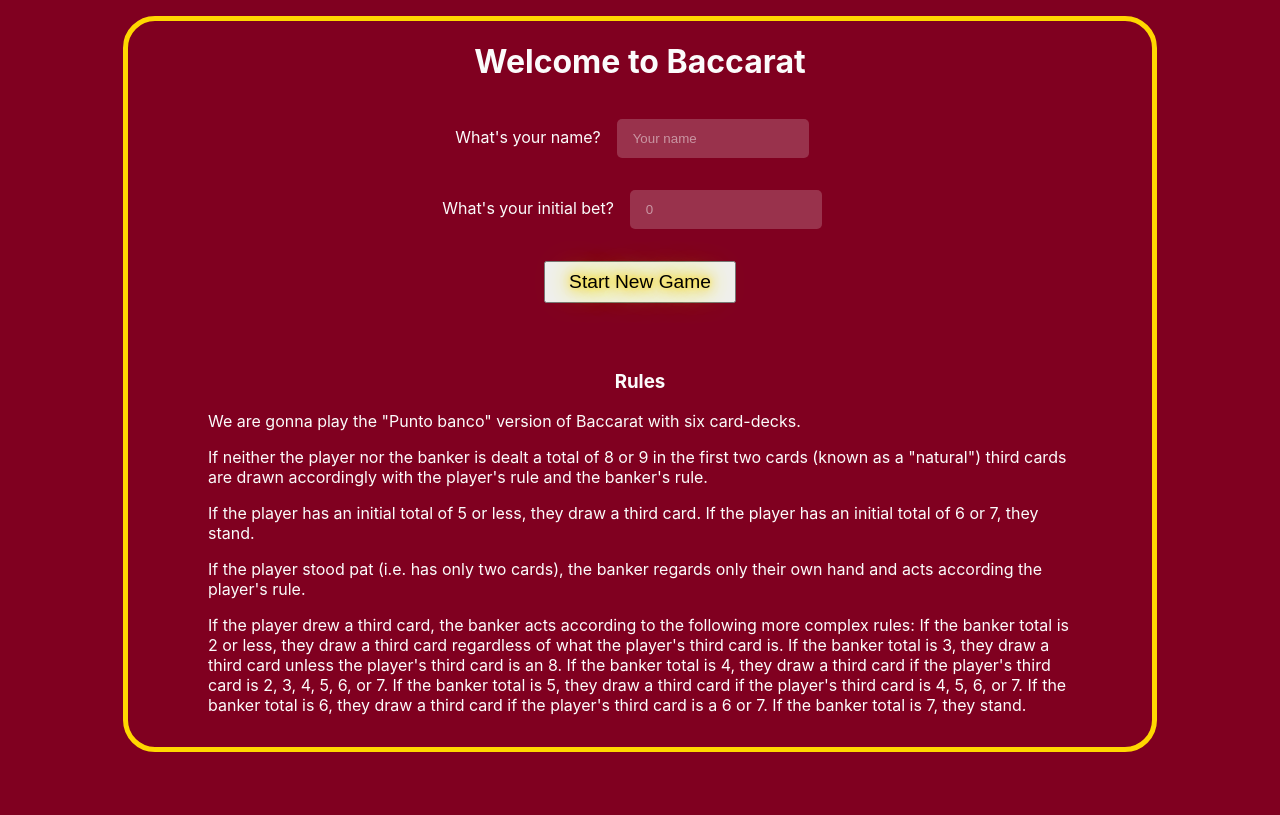
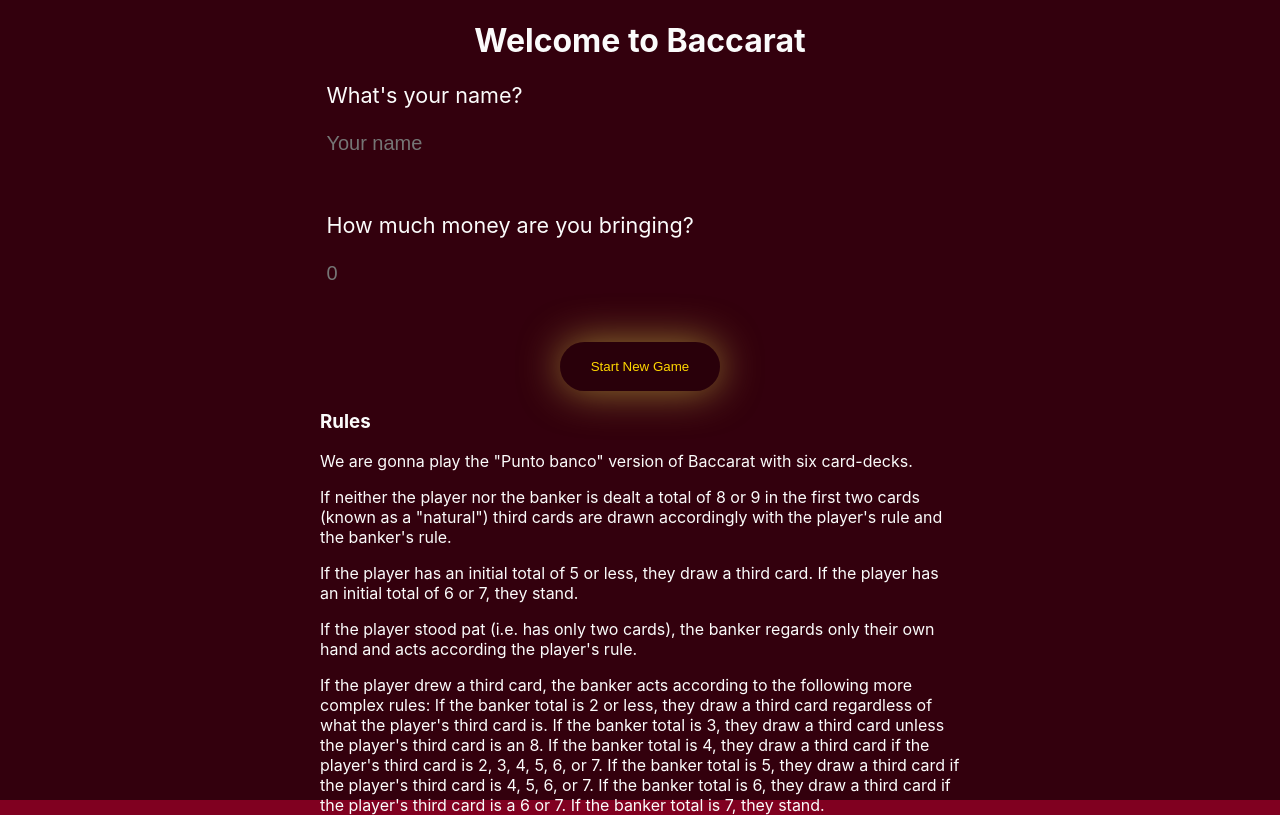
Before and after one commit to Ewelina92/Baccarat, a React (Create React App) app: page / in a window 1280 px wide. Built offline with nearby package versions, Linux system fonts and the light colour scheme.

Commit message:
overlay beginning

```diff
--- /dev/null
+++ b/src/components/overlays/StartOverlay.module.scss
@@ -0,0 +1,96 @@
+* {
+  box-sizing: border-box;
+}
+
+.overlay {
+  position: absolute;
+  width: 100vw;
+  height: 100vh;
+  top: 0;
+  left: 50%;
+  -webkit-transform: translateX(-50%);
+  transform: translateX(-50%);
+  background-color: rgba(0, 0, 0, 0.6);
+  text-align: center;
+  // display: flex;
+  // justify-content: center;
+  // align-content: center;
+  flex-wrap: wrap;
+  z-index: 10000000;
+
+  form {
+    width: 70vw;
+    // border: 1px solid green;
+    margin: 0 auto;
+    display: flex;
+    flex-direction: column;
+    text-align: left;
+
+    div {
+      padding-bottom: 3rem;
+      display: flex;
+      width: 70%;
+      margin: 0 auto;
+    }
+
+    label {
+        font-size: 1.35rem;
+    }
+
+    label,
+    input {
+      width: 100%;
+    }
+
+    input {
+      font-size: 1.25rem;
+      margin-top: 1rem;
+      padding: 0.5rem 0;
+      background-color: transparent;
+      border: none;
+      border-bottom: 1px solid transparent;
+      color: yellow;
+    }
+
+    input:focus {
+      outline: none;
+      border-color: yellow;
+    }
+
+    button {
+      margin: 0 auto;
+      color: rgb(255, 215, 0);
+      background-color: rgba(0, 0, 0, 0.2);
+      padding: 1rem 0;
+      width: 10rem;
+      border: 1px solid transparent;
+      border-radius: 3rem;
+      cursor: pointer;
+      box-shadow: 0px 0px 40px rgba(245, 237, 84, 0.5);
+    }
+
+    button:hover {
+      box-shadow: 0px 0px 40px rgba(245, 237, 84, 0.8);
+    }
+  }
+}
+
+.rules {
+  margin: 0 auto;
+  width: 50vw;
+  text-align: left;
+  font-size: 1rem;
+}
+
+.overlayButtons {
+  flex-basis: 100%;
+  text-align: center;
+
+  button {
+    font-size: 1.5rem;
+    padding: 0.75rem 1rem;
+    margin: 0 1rem;
+    width: 15rem;
+    cursor: pointer;
+  }
+}
--- /dev/null
+++ b/src/components/overlays/StartOverlay.tsx
@@ -0,0 +1,101 @@
+import React from "react";
+import { observer } from "mobx-react";
+import { Portal } from "./Portal";
+import styles from "./StartOverlay.module.scss";
+import { useMainStore } from "../../hooks/useMainStore";
+import { GameStage } from "../../stores/gameStore";
+
+export const StartOverlay = observer(() => {
+  const { game, player } = useMainStore();
+  const [name, setName] = React.useState("");
+  const [bet, setBet] = React.useState(0);
+
+  const handleName = (event: React.ChangeEvent<HTMLInputElement>) => {
+    setName(event.target.value);
+  };
+
+  const handleMoney = (event: React.ChangeEvent<HTMLInputElement>) => {
+    // setBet(+event.target.value);
+    console.log(event.target.value);
+  };
+
+  const startGame = () => {
+    game.setGameStage(GameStage.InitialCards);
+    player.setPlayerName(name);
+  };
+
+  return (
+    <Portal>
+      <div className={styles.overlay}>
+        <h1>Welcome to Baccarat</h1>
+        <form>
+          <div>
+            <label htmlFor="player-name">
+              What&#39;s your name?
+              <input
+                id="player-name"
+                type="text"
+                onChange={handleName}
+                placeholder="Your name"
+              />
+            </label>
+          </div>
+          <div>
+            <label htmlFor="bet">
+              How much money are you bringing?
+              <input
+                id="bet"
+                type="number"
+                min={0}
+                onChange={handleMoney}
+                placeholder="0"
+              />
+            </label>
+          </div>
+          {/* <button className={styles.btn}>Start New Game</button> */}
+          <button
+            type="button"
+            className={`${styles.glow} ${styles.btn}`}
+            onClick={startGame}
+          >
+            Start New Game
+          </button>
+        </form>
+        <div className={styles.rules}>
+          <h3>Rules</h3>
+          <p>
+            We are gonna play the &#34;Punto banco&#34; version of Baccarat with
+            six card-decks.
+          </p>
+          <p>
+            If neither the player nor the banker is dealt a total of 8 or 9 in
+            the first two cards (known as a &#34;natural&#34;) third cards are
+            drawn accordingly with the player&#39;s rule and the banker&#39;s
+            rule.
+          </p>
+          <p>
+            If the player has an initial total of 5 or less, they draw a third
+            card. If the player has an initial total of 6 or 7, they stand.
+          </p>
+          <p>
+            If the player stood pat (i.e. has only two cards), the banker
+            regards only their own hand and acts according the player&#39;s
+            rule.
+          </p>
+          <p>
+            If the player drew a third card, the banker acts according to the
+            following more complex rules: If the banker total is 2 or less, they
+            draw a third card regardless of what the player&#39;s third card is.
+            If the banker total is 3, they draw a third card unless the
+            player&#39;s third card is an 8. If the banker total is 4, they draw
+            a third card if the player&#39;s third card is 2, 3, 4, 5, 6, or 7.
+            If the banker total is 5, they draw a third card if the player&#39;s
+            third card is 4, 5, 6, or 7. If the banker total is 6, they draw a
+            third card if the player&#39;s third card is a 6 or 7. If the banker
+            total is 7, they stand.
+          </p>
+        </div>
+      </div>
+    </Portal>
+  );
+});
--- a/src/components/start-screen/StartScreen.tsx
+++ b/src/components/start-screen/StartScreen.tsx
@@ -2,6 +2,7 @@ import React from "react";
 import { useMainStore } from "../../hooks/useMainStore";
 import { GameStage } from "../../stores/gameStore";
 import styles from "./StartMenu.module.scss";
+import { StartOverlay } from "../overlays/StartOverlay";
 
 export const StartScreen = () => {
   const [name, setName] = React.useState("");
@@ -26,69 +27,70 @@ export const StartScreen = () => {
   };
 
   return (
-    <div className={styles.menu}>
-      <h1>Welcome to Baccarat</h1>
-      <form>
-        <label htmlFor="player-name">
-          What&#39;s your name?
-          <input
-            id="player-name"
-            type="text"
-            onChange={handleName}
-            placeholder="Your name"
-          />
-        </label>
-        <label htmlFor="bet">
-          What&#39;s your initial bet?
-          <input
-            id="bet"
-            type="number"
-            min={0}
-            onChange={handleBet}
-            placeholder="0"
-          />
-        </label>
-        {/* <button className={styles.btn}>Start New Game</button> */}
-        <button
-          type="button"
-          className={`${styles.glow} ${styles.btn}`}
-          onClick={handleStartGame}
-        >
-          Start New Game
-        </button>
-      </form>
-      <div className={styles.rules}>
-        <h3>Rules</h3>
-        <p>
-          We are gonna play the &#34;Punto banco&#34; version of Baccarat with
-          six card-decks.
-        </p>
-        <p>
-          If neither the player nor the banker is dealt a total of 8 or 9 in the
-          first two cards (known as a &#34;natural&#34;) third cards are drawn
-          accordingly with the player&#39;s rule and the banker&#39;s rule.
-        </p>
-        <p>
-          If the player has an initial total of 5 or less, they draw a third
-          card. If the player has an initial total of 6 or 7, they stand.
-        </p>
-        <p>
-          If the player stood pat (i.e. has only two cards), the banker regards
-          only their own hand and acts according the player&#39;s rule.
-        </p>
-        <p>
-          If the player drew a third card, the banker acts according to the
-          following more complex rules: If the banker total is 2 or less, they
-          draw a third card regardless of what the player&#39;s third card is.
-          If the banker total is 3, they draw a third card unless the
-          player&#39;s third card is an 8. If the banker total is 4, they draw a
-          third card if the player&#39;s third card is 2, 3, 4, 5, 6, or 7. If
-          the banker total is 5, they draw a third card if the player&#39;s
-          third card is 4, 5, 6, or 7. If the banker total is 6, they draw a
-          third card if the player&#39;s third card is a 6 or 7. If the banker
-          total is 7, they stand.
-        </p>
-      </div>
-    </div>
+    <StartOverlay />
+    // <div className={styles.menu}>
+    //   <h1>Welcome to Baccarat</h1>
+    //   <form>
+    //     <label htmlFor="player-name">
+    //       What&#39;s your name?
+    //       <input
+    //         id="player-name"
+    //         type="text"
+    //         onChange={handleName}
+    //         placeholder="Your name"
+    //       />
+    //     </label>
+    //     <label htmlFor="bet">
+    //       What&#39;s your initial bet?
+    //       <input
+    //         id="bet"
+    //         type="number"
+    //         min={0}
+    //         onChange={handleBet}
+    //         placeholder="0"
+    //       />
+    //     </label>
+    //     {/* <button className={styles.btn}>Start New Game</button> */}
+    //     <button
+    //       type="button"
+    //       className={`${styles.glow} ${styles.btn}`}
+    //       onClick={handleStartGame}
+    //     >
+    //       Start New Game
+    //     </button>
+    //   </form>
+    //   <div className={styles.rules}>
+    //     <h3>Rules</h3>
+    //     <p>
+    //       We are gonna play the &#34;Punto banco&#34; version of Baccarat with
+    //       six card-decks.
+    //     </p>
+    //     <p>
+    //       If neither the player nor the banker is dealt a total of 8 or 9 in the
+    //       first two cards (known as a &#34;natural&#34;) third cards are drawn
+    //       accordingly with the player&#39;s rule and the banker&#39;s rule.
+    //     </p>
+    //     <p>
+    //       If the player has an initial total of 5 or less, they draw a third
+    //       card. If the player has an initial total of 6 or 7, they stand.
+    //     </p>
+    //     <p>
+    //       If the player stood pat (i.e. has only two cards), the banker regards
+    //       only their own hand and acts according the player&#39;s rule.
+    //     </p>
+    //     <p>
+    //       If the player drew a third card, the banker acts according to the
+    //       following more complex rules: If the banker total is 2 or less, they
+    //       draw a third card regardless of what the player&#39;s third card is.
+    //       If the banker total is 3, they draw a third card unless the
+    //       player&#39;s third card is an 8. If the banker total is 4, they draw a
+    //       third card if the player&#39;s third card is 2, 3, 4, 5, 6, or 7. If
+    //       the banker total is 5, they draw a third card if the player&#39;s
+    //       third card is 4, 5, 6, or 7. If the banker total is 6, they draw a
+    //       third card if the player&#39;s third card is a 6 or 7. If the banker
+    //       total is 7, they stand.
+    //     </p>
+    //   </div>
+    // </div>
   );
 };
```
